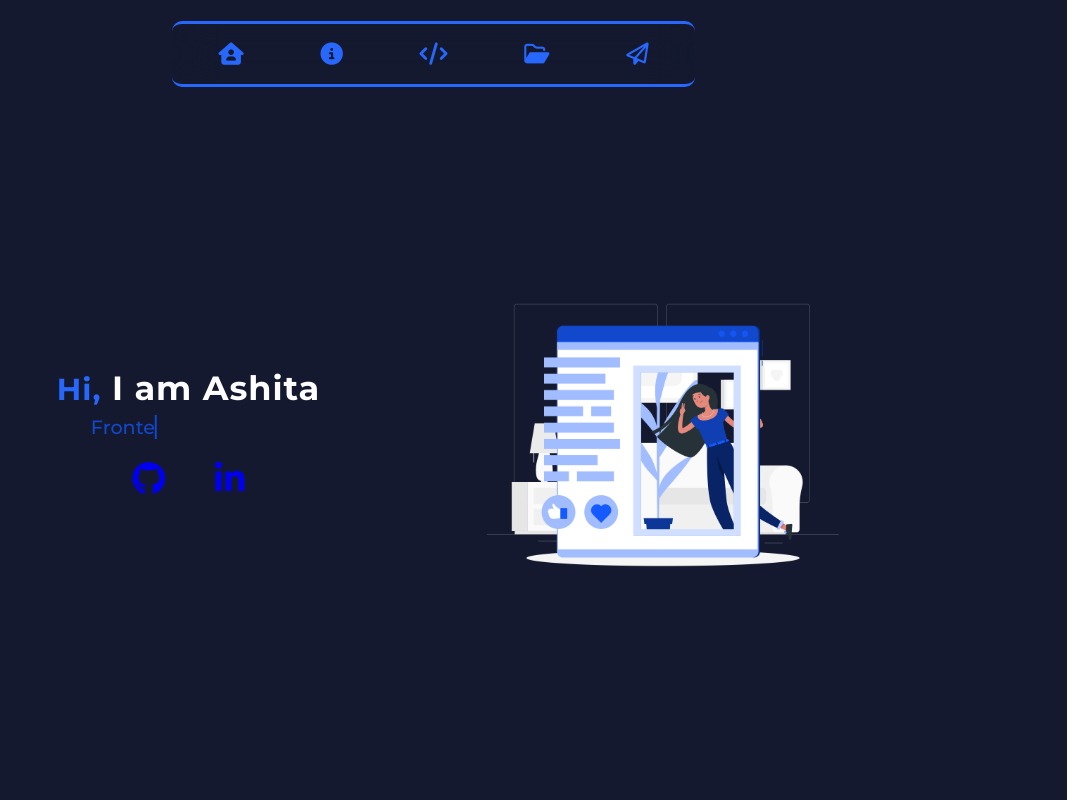
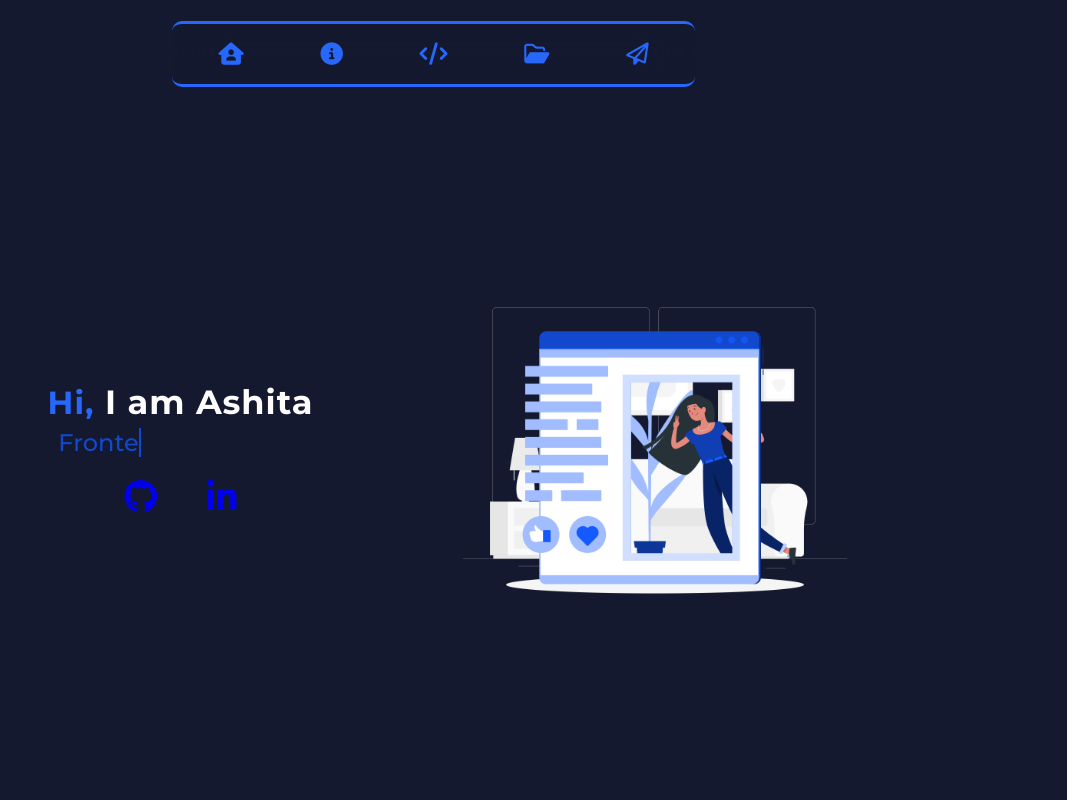
Before and after one commit to Ashita-23/portfolio_2.O, a React (Create React App) app: page / in a window 1280 px wide. Shown: the top 800 px of the page, without its empty margins (200-1280 px from the left). Built offline with nearby package versions, Linux system fonts and the light colour scheme.

Commit message:
added some new style

```diff
--- a/src/Components/HeaderComponents/HomeComponent/HMedia.css
+++ b/src/Components/HeaderComponents/HomeComponent/HMedia.css
@@ -21,6 +21,7 @@
     /* border: 1px solid blue; */
     height: auto;
     width: 40rem;
+    overflow: hidden;
     }
 
 
@@ -46,31 +47,32 @@
         padding: 0rem 0.2rem ;
 
     }
+
     .sec-text:before {
-        transform: rotate(180deg);
+      border-left: none;
+      border-left: 2px solid #1148cc;
       background-color: #14192f;
-        animation: textAnimation 3s infinite;
-        animation-direction: alternate-reverse;
-
+      /* background-color:  #dce3f7; */
+      animation: textAnimation 7s steps(18) infinite;
+      animation-delay: 0.1s;
     }
     @keyframes textAnimation {
-        0% {
-          width: 100%;
-        }
-        25% {
-          width: 75%;
-        }
-        50% {
-          width: 50%;
-        }
-        75% {
-          width: 25%;
+      40%,
+      60% {
+        left: 100%;
       }
       100% {
-          width: 0%;
+        left: 0%;
       }
     }
 
+    .home-btns{
+     font-size: 2rem;
+    }
+
+    .home-img{
+      height: 20rem ;
+  }
 
       .home-btns{
        font-size: 2rem;
@@ -96,10 +98,7 @@
         height: auto;
         width: 90%;
         background-color: transparent;
-    -webkit-backdrop-filter: none;
-    backdrop-filter: none;
-    box-shadow: none;
-    justify-content: center;
+
     /* border: 1px solid red; */
 
     }
@@ -108,6 +107,7 @@
     /* border: 1px solid blue; */
     height: auto;
     width: 40rem;
+    overflow: hidden;
     }
 
 
@@ -133,31 +133,32 @@
         padding: 0rem 0.2rem ;
 
     }
+
     .sec-text:before {
-        transform: rotate(180deg);
+      border-left: none;
+      border-left: 2px solid #1148cc;
       background-color: #14192f;
-        animation: textAnimation 3s infinite;
-        animation-direction: alternate-reverse;
-
+      /* background-color:  #dce3f7; */
+      animation: textAnimation 7s steps(18) infinite;
+      animation-delay: 0.1s;
     }
     @keyframes textAnimation {
-        0% {
-          width: 100%;
-        }
-        25% {
-          width: 75%;
-        }
-        50% {
-          width: 50%;
-        }
-        75% {
-          width: 25%;
+      40%,
+      60% {
+        left: 100%;
       }
       100% {
-          width: 0%;
+        left: 0%;
       }
     }
 
+    .home-btns{
+     font-size: 2rem;
+    }
+
+    .home-img{
+      height: 20rem ;
+  }
 
       .home-btns{
        font-size: 2rem;
@@ -194,6 +195,7 @@
     /* border: 1px solid blue; */
     height: 16rem;
     width: 40rem;
+    overflow: hidden;
     }
 
 
@@ -217,36 +219,30 @@
 
       .sec-text{
         position: relative;
-        font-size: 1.1rem;
+        font-size: 1.3rem;
         color:#1148cc;
         padding: 0rem 0.2rem ;
 
-    }
-    .sec-text:before {
-        transform: rotate(180deg);
-        background-color: #14192f;
-        animation: textAnimation 3s infinite;
-        animation-direction: alternate-reverse;
 
     }
+
+      .sec-text:before {
+        border-left: none;
+        border-left: 2px solid #1148cc;
+        background-color: #14192f;
+        /* background-color:  #dce3f7; */
+        animation: textAnimation 7s steps(18) infinite;
+        animation-delay: 0.1s;
+      }
       @keyframes textAnimation {
-        0% {
-          width: 100%;
-        }
-        25% {
-          width: 75%;
-        }
-        50% {
-          width: 50%;
-        }
-        75% {
-          width: 25%;
+        40%,
+        60% {
+          left: 100%;
         }
         100% {
-          width: 0%;
+          left: 0%;
         }
       }
-
 
       .home-btns{
        font-size: 2rem;
@@ -282,6 +278,7 @@
     /* border: 1px solid blue; */
     height: auto;
     width: 40rem;
+    overflow: hidden   ;
     }
 
 
@@ -311,7 +308,7 @@
 
       .sec-text:before {
         border-left: none;
-        border-right: 2px solid #1148cc;
+        border-left: 2px solid #1148cc;
         background-color: #14192f;
         /* background-color:  #dce3f7; */
         animation: textAnimation 7s steps(18) infinite;
@@ -363,6 +360,7 @@
     /* border: 1px solid blue; */
     height: auto;
     width: 20rem;
+    overflow: hidden;
     }
 
 
@@ -392,7 +390,7 @@
 
       .sec-text:before {
         border-left: none;
-        border-right: 2px solid #1148cc;
+        border-left: 2px solid #1148cc;
         background-color: #14192f;
         /* background-color:  #dce3f7; */
         animation: textAnimation 7s steps(18) infinite;
@@ -443,6 +441,7 @@
     /* border: 1px solid blue; */
     height: auto;
     width: 20rem;
+    overflow: hidden;
     }
 
 
@@ -472,7 +471,7 @@
 
       .sec-text:before {
         border-left: none;
-        border-right: 2px solid #1148cc;
+        border-left: 2px solid #1148cc;
         background-color: #14192f;
         /* background-color:  #dce3f7; */
         animation: textAnimation 7s steps(18) infinite;
@@ -526,6 +525,7 @@
     height: auto;
     width: 20rem;
     padding: 1rem 0rem;
+    overflow: hidden;
     }
 
 
@@ -537,7 +537,7 @@
 
     }
     .first-text{
-        font-size: 1.9rem;
+        font-size: 2rem;
         color: #2767fc;
         /* display: none; */
     }
@@ -547,7 +547,7 @@
 
     .sec-text{
         position: relative;
-        font-size: 1.2rem;
+        font-size: 1.5rem;
         color:#1148cc;
         padding: 0rem 0.2rem ;
 
@@ -555,7 +555,7 @@
 
       .sec-text:before {
         border-left: none;
-        border-right: 2px solid #1148cc;
+        border-left: 2px solid #1148cc;
         background-color: #14192f;
         /* background-color:  #dce3f7; */
         animation: textAnimation 7s steps(18) infinite;
@@ -576,7 +576,7 @@
       }
 
       .home-img{
-        height:22rem ;
+        height:24rem ;
     }
 }
 
```
Lines whose indentation alone changed are shown as unchanged.
